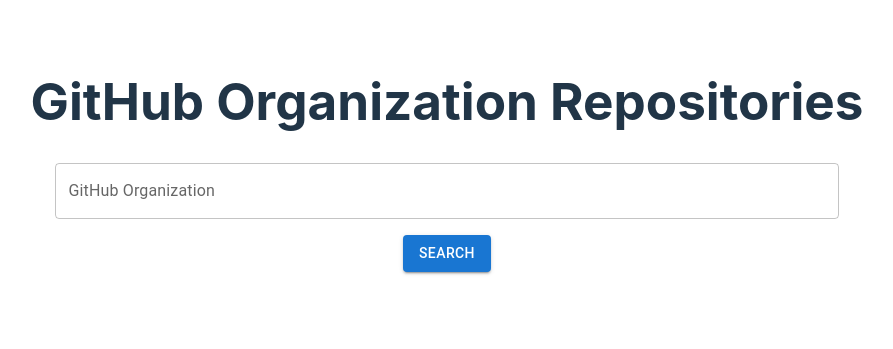
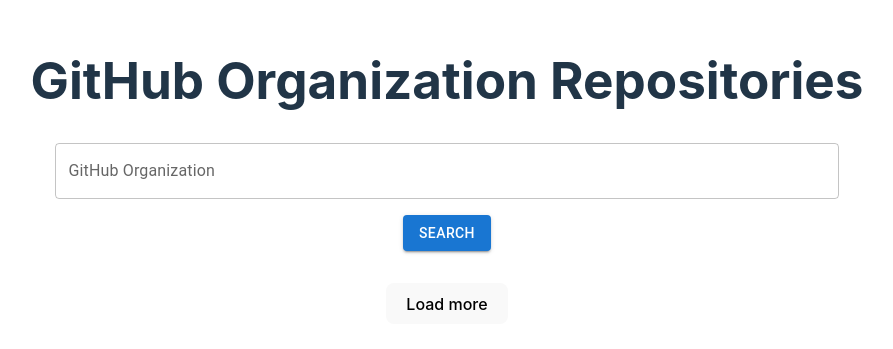
Before and after one commit to ebosetalee/g-org-repos, a React (Vite) app in the folder client/: page / in a window 1280 px wide. Shown: the part 229-578 px from the top of the page, without its empty margins (193-1086 px from the left). Built offline with nearby package versions, Linux system fonts and the light colour scheme.

Commit message:
feat: load more

```diff
--- a/client/src/repository.tsx
+++ b/client/src/repository.tsx
@@ -1,12 +1,12 @@
-import React, { useState } from 'react';
-import { TextField, Button, Container, List, ListItem, Typography, Checkbox, IconButton } from '@mui/material';
-import ExpandMoreIcon from '@mui/icons-material/ExpandMore';
-import { fetchRepositories, storeExpanded } from './services/api';
+import React, { useState } from "react";
+import { TextField, Button, Container, List, ListItem, Typography, Checkbox, IconButton } from "@mui/material";
+import ExpandMoreIcon from "@mui/icons-material/ExpandMore";
+import { fetchRepositories, storeExpanded } from "./services/api";
 
 interface branchesResponse {
     name: string;
-    commit: { sha: string; url: string; };
-    protected: boolean
+    commit: { sha: string; url: string };
+    protected: boolean;
 }
 
 interface Repo {
@@ -14,97 +14,111 @@
     name: string;
     url: string;
     language: string;
-    total_branches: number
+    total_branches: number;
     branches: branchesResponse[];
     expanded: boolean;
 }
 
 function App() {
-    const [org, setOrg] = useState('');
-    const [page, setPage] = useState(0);
-    //   const [hasMore, setHasMore] = useState(true);
+    const [org, setOrg] = useState("");
+    const [page, setPage] = useState(1);
+    const [more, setMore] = useState(true);
     const [repos, setRepos] = useState<Repo[]>([]);
     const [expandedRepos, setExpandedRepos] = useState<number[]>([]);
 
     const fetchRepos = async () => {
         try {
-            if (page > 0) return;
-            setPage(1);
             const data: Repo[] = await fetchRepositories(org, page);
-            setRepos((prev) => [...prev, ...data]);
+            setRepos(prev => [...prev, ...data]);
+            setMore(true)
+
             // set previously expanded repos
             data.map(repo => {
                 if (repo.expanded) {
                     toggleExpand(repo.id);
                 }
                 return repo;
-            })
-            //   if (data.length === 0) setHasMore(false);
+            });
+
+            if (data.length === 0) setMore(false);
         } catch (error) {
-            console.error('Error fetching repositories:', error);
-            //   setHasMore(false)
+            console.error("Error fetching repositories:", error);
+            setMore(false);
         }
     };
 
     const toggleExpand = async (id: number, org?: string) => {
         let expanded = true;
-        setExpandedRepos((prev) => {
+        setExpandedRepos(prev => {
             // If the id is in the array, remove it (collapse)
             if (prev.includes(id)) {
-                expanded = false
-                return prev.filter((i) => i !== id);
+                expanded = false;
+                return prev.filter(i => i !== id);
             }
             // If the id is not in the array, add it (expand)
             return [...prev, id];
         });
 
         if (org) {
-            await storeExpanded(org, id, expanded)
+            await storeExpanded(org, id, expanded);
         }
     };
 
     return (
         <Container>
-
             <TextField
                 label="GitHub Organization"
                 variant="outlined"
                 value={org}
                 onChange={(e: React.ChangeEvent<HTMLInputElement>) => {
-                    e.preventDefault()
-                    setPage(0)
-                    setRepos([])
-                    setExpandedRepos([])
-                    setOrg(e.target.value)
+                    e.preventDefault();
+                    setPage(1);
+                    setRepos([]);
+                    setExpandedRepos([]);
+                    setMore(false)
+                    setOrg(e.target.value);
                 }}
                 fullWidth
             />
 
+            {page == 1 && (
                 <Button
                     variant="contained"
                     color="primary"
-                onClick={fetchRepos}
-                style={{ marginTop: '16px', marginBottom: '16px' }}
+                    onClick={async () => {
+                        await fetchRepos();
+                        setPage(page => page + 1);
+                    }}
+                    style={{ marginTop: "16px", marginBottom: "16px" }}
                 >
                     Search
                 </Button>
+            )}
 
             <List>
-                {repos.map((repo) => (
+                {repos.map(repo => (
                     <ListItem key={repo.id}>
                         <Checkbox />
-                        <Typography variant="body1" style={{ flex: 1 }}>{repo.name}</Typography>
-                        <Typography variant="body2" style={{ flex: 1 }}><a href={repo.url}> Repo Link</a></Typography>
-                        <Typography variant="body2" style={{ flex: 1 }}>Language: {repo.language} </Typography>
-                        <Typography variant="body2" style={{ flex: 1 }}>Branches: {repo.total_branches}</Typography>
+                        <Typography variant="body1" style={{ flex: 1 }}>
+                            {repo.name}
+                        </Typography>
+                        <Typography variant="body2" style={{ flex: 1 }}>
+                            <a href={repo.url}> Repo Link</a>
+                        </Typography>
+                        <Typography variant="body2" style={{ flex: 1 }}>
+                            Language: {repo.language}{" "}
+                        </Typography>
+                        <Typography variant="body2" style={{ flex: 1 }}>
+                            Branches: {repo.total_branches}
+                        </Typography>
                         <IconButton onClick={() => toggleExpand(repo.id, org)}>
                             <ExpandMoreIcon />
                         </IconButton>
 
                         {expandedRepos.includes(repo.id) && (
-                            <List style={{ marginBottom: '24px' }}>
+                            <List style={{ marginBottom: "24px" }}>
                                 {repo.branches.slice(0, 10).map((branch, i) => (
-                                    <ListItem key={i} style={{ display: 'block' }}>
+                                    <ListItem key={i} style={{ display: "block" }}>
                                         <div>
                                             {/* Branch name */}
                                             <Typography variant="body2">
@@ -112,8 +126,8 @@
                                             </Typography>
 
                                             {/* Protected status */}
-                                            <Typography variant="body2" style={{ color: branch.protected ? 'green' : 'red' }}>
-                                                <strong>Status:</strong> {branch.protected ? 'Protected' : 'Unprotected'}
+                                            <Typography variant="body2" style={{ color: branch.protected ? "green" : "red" }}>
+                                                <strong>Status:</strong> {branch.protected ? "Protected" : "Unprotected"}
                                             </Typography>
                                         </div>
                                     </ListItem>
@@ -123,6 +137,16 @@
                     </ListItem>
                 ))}
             </List>
+            {page > 0 && more && (
+                <button
+                    onClick={() => {
+                        setPage(page => page + 1);
+                        fetchRepos();
+                    }}
+                >
+                    Load more
+                </button>
+            )}
         </Container>
     );
 }
```
Lines whose indentation alone changed are shown as unchanged.
